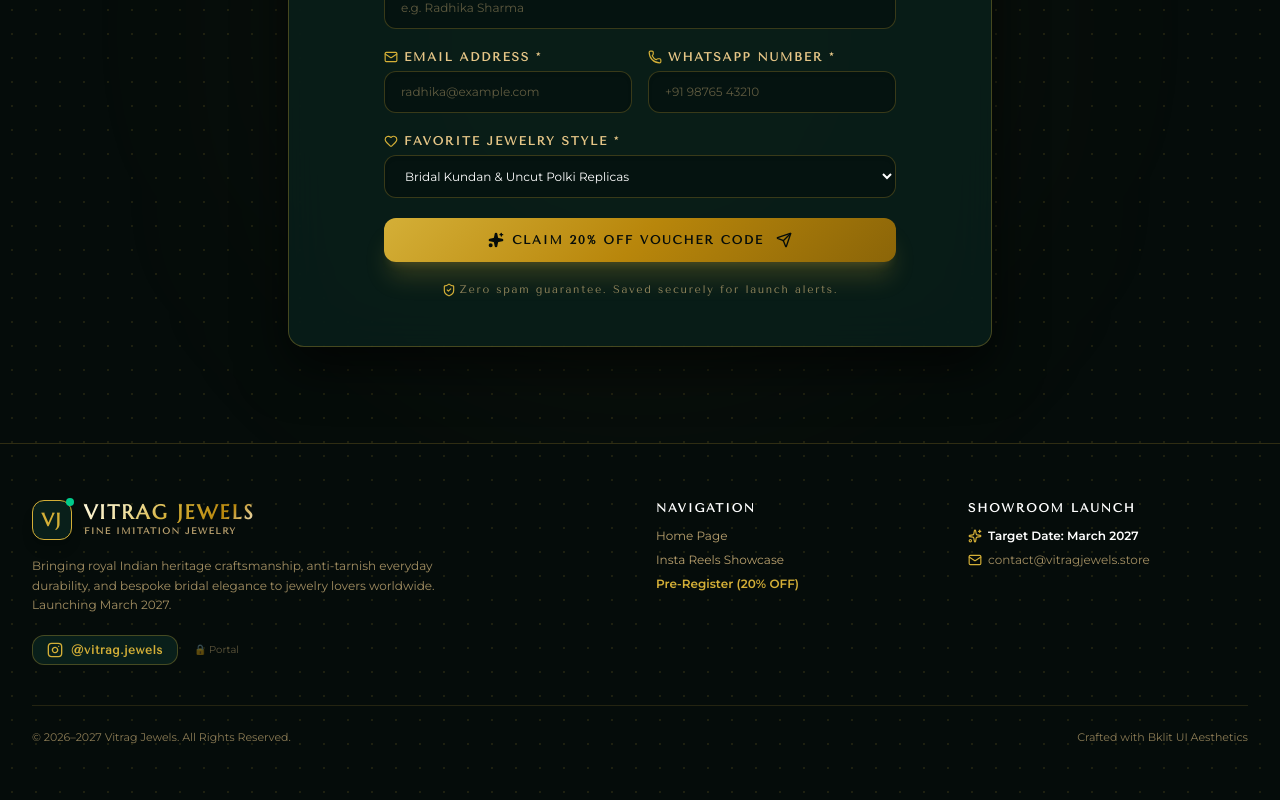
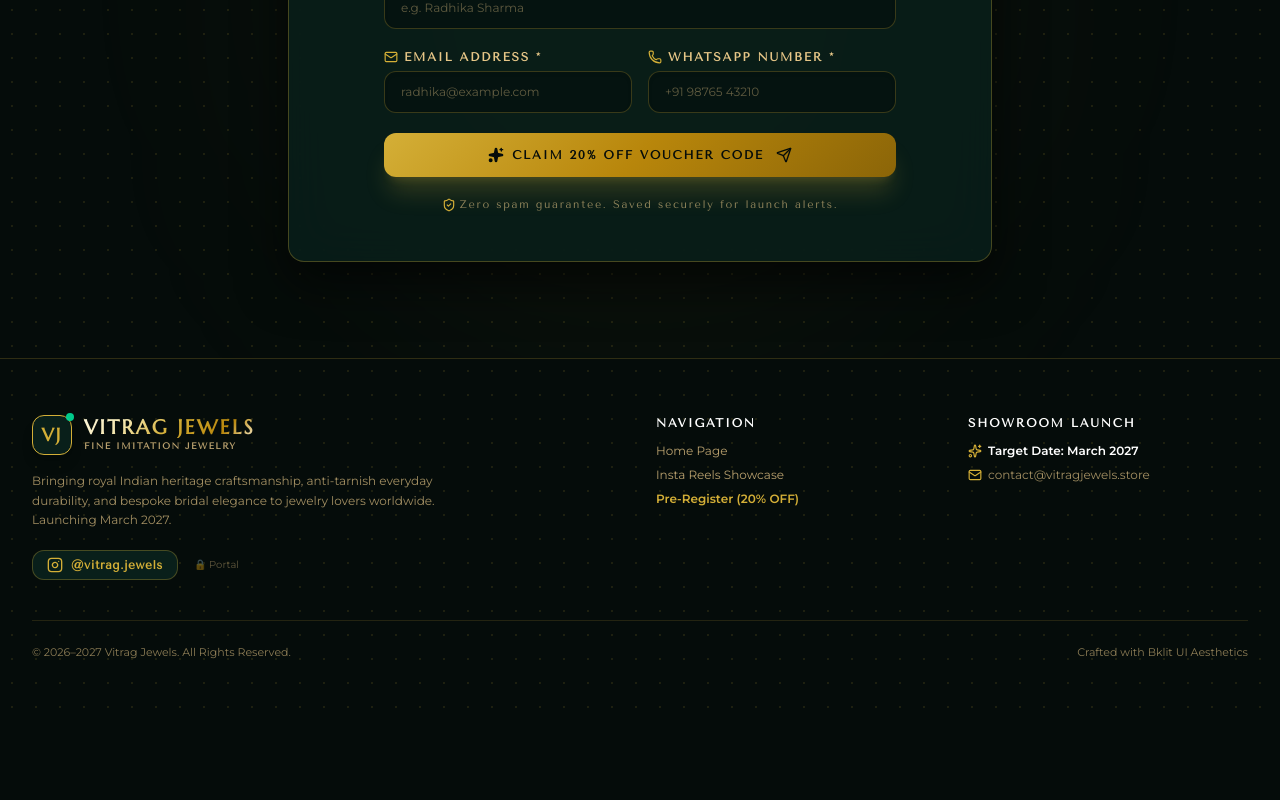
Before and after one commit to pranath7/vitrag-jewels, a React (Vite) app: page / in a window 1280 px wide. Shown: the part 2832-3632 px from the top of the page. After the commit the page ends 3547 px from the top, so only its background shows below. Built offline with nearby package versions, Linux system fonts and the light colour scheme.

Commit message:
Remove Favorite Jewelry Style select dropdown from VIP form

```diff
--- a/src/components/VipForm.jsx
+++ b/src/components/VipForm.jsx
@@ -1,14 +1,13 @@
 import React, { useState } from 'react';
 import confetti from 'canvas-confetti';
 import { animate } from 'animejs';
-import { Sparkles, Copy, CheckCircle2, Gift, Send, ShieldCheck, Phone, Mail, User, Heart } from 'lucide-react';
+import { Sparkles, Copy, CheckCircle2, Gift, Send, ShieldCheck, Phone, Mail, User } from 'lucide-react';
 
 export default function VipForm({ onSubmitted }) {
   const [formData, setFormData] = useState({
     fullName: '',
     email: '',
-    whatsapp: '',
-    category: 'Bridal Kundan & Polki Sets'
+    whatsapp: ''
   });
 
   const [submittedVoucher, setSubmittedVoucher] = useState(null);
@@ -51,7 +50,7 @@
       fullName: formData.fullName,
       email: formData.email,
       whatsapp: formData.whatsapp,
-      category: formData.category,
+      category: 'VIP Launch Member',
       voucherCode: randomCode,
       date: new Date().toLocaleDateString('en-IN', {
         day: 'numeric',
@@ -183,30 +182,11 @@
                 </div>
               </div>
 
-              {/* Category Preference */}
-              <div>
-                <label className="block text-xs font-semibold uppercase tracking-wider text-[#E6C687] mb-1.5 flex items-center gap-1.5 font-fontfabric-tenor">
-                  <Heart className="w-3.5 h-3.5 text-[#D4AF37]" />
-                  <span>Favorite Jewelry Style *</span>
-                </label>
-                <select
-                  name="category"
-                  value={formData.category}
-                  onChange={handleChange}
-                  className="w-full bg-[#051310] border border-[#D4AF37]/25 rounded-xl px-4 py-3 text-xs text-white focus:outline-none focus:border-[#D4AF37] focus:ring-1 focus:ring-[#D4AF37] transition-all font-fontfabric-sans shadow-inner"
-                >
-                  <option value="Bridal Kundan & Polki Sets">Bridal Kundan & Uncut Polki Replicas</option>
-                  <option value="Anti-Tarnish Everyday Wear">Anti-Tarnish & Waterproof Daily Wear</option>
-                  <option value="High-Polish Heritage Gold Finish">High-Polish Heritage Gold Finish Masterpieces</option>
-                  <option value="CZ Solitaires & Party Glam">CZ Solitaires & Western Statement Pieces</option>
-                </select>
-              </div>
-
               {/* Submit Button */}
               <button
                 type="submit"
                 disabled={isSubmitting}
-                className="w-full gold-gradient-bg text-[#050C0A] font-bold text-xs py-3.5 rounded-xl shadow-xl shadow-[#D4AF37]/20 hover:shadow-[#D4AF37]/40 hover:scale-[1.01] transition-all flex items-center justify-center gap-2 uppercase tracking-widest cursor-pointer disabled:opacity-50 font-fontfabric-tenor"
+                className="w-full gold-gradient-bg text-[#050C0A] font-bold text-xs py-3.5 rounded-xl shadow-xl shadow-[#D4AF37]/20 hover:shadow-[#D4AF37]/40 hover:scale-[1.01] transition-all flex items-center justify-center gap-2 uppercase tracking-widest cursor-pointer disabled:opacity-50 font-fontfabric-tenor mt-4"
               >
                 {isSubmitting ? (
                   <span>GENERATING YOUR 20% VOUCHER...</span>
```
